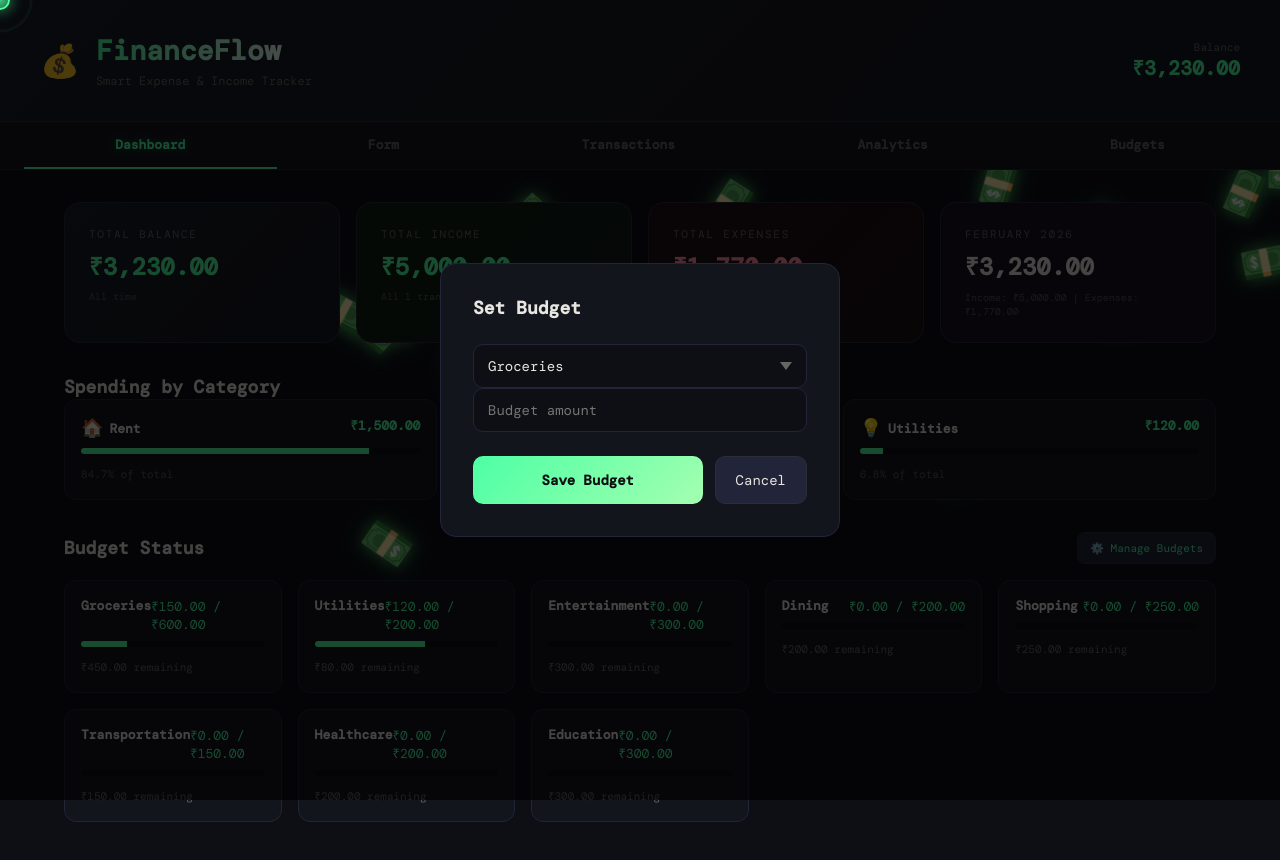
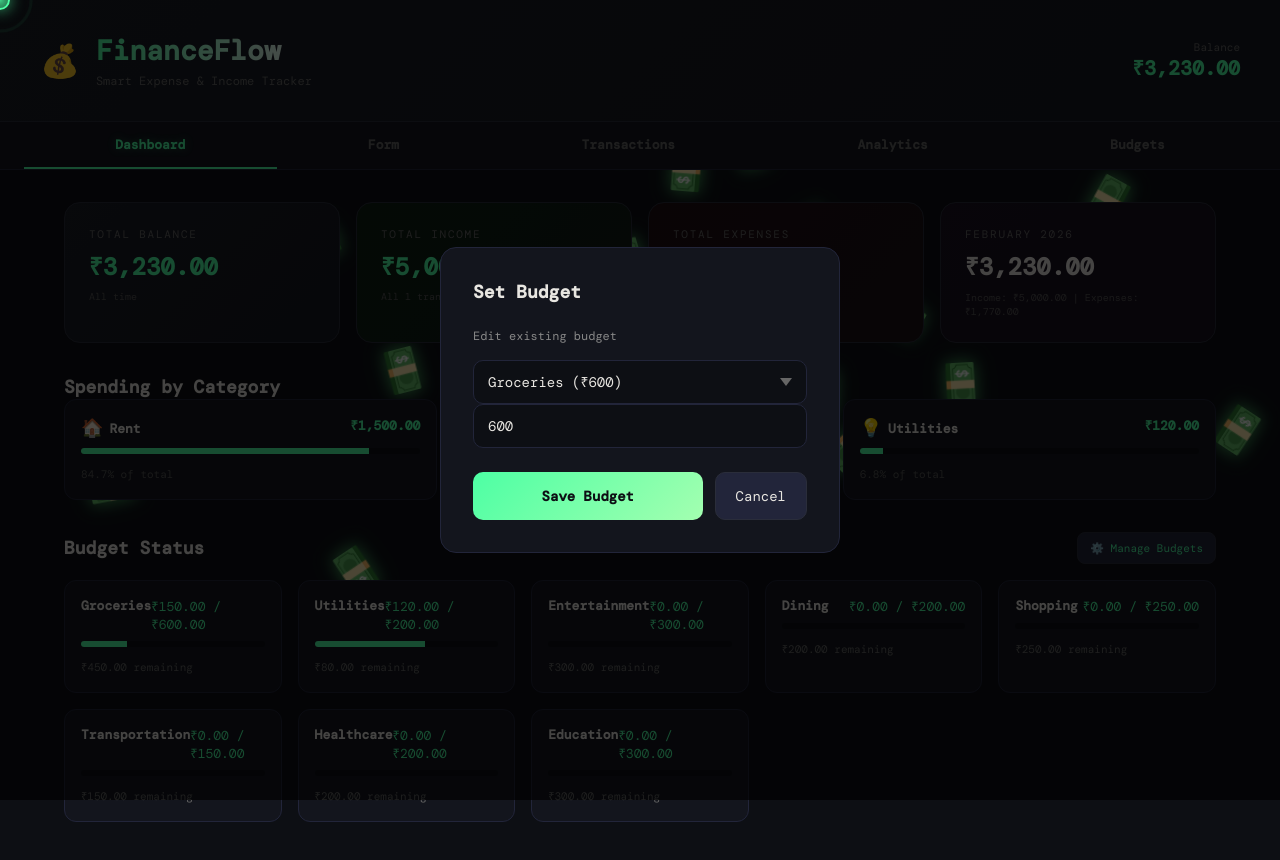
Before and after one commit to JadenC-339/my-expense-tracker, a React (Create React App) app: page / in a window 1280 px wide. Both pictures are taken after a click on the button "⚙️ Manage Budgets". Shown: the top 860 px of the page. Built offline with nearby package versions, Linux system fonts and the light colour scheme; a web font is replaced by a local one.

Commit message:
budget adding

```diff
--- a/src/App.js
+++ b/src/App.js
@@ -142,6 +142,16 @@ export default function App() {
     localStorage.setItem("budgets", JSON.stringify(budgets));
   }, [budgets]);
 
+  // Reset budget form when modal opens
+  useEffect(() => {
+    if (showBudgetModal) {
+      // Set the category to the first available category
+      const firstCategory = EXPENSE_CATEGORIES[0];
+      setSelectedBudgetCategory(firstCategory);
+      // Set the amount to existing budget or empty
+      setBudgetAmount(budgets[firstCategory]?.toString() || "");
+    }
+  }, [showBudgetModal, budgets]);
 
   // Calculate totals
   const totalIncome = transactions
@@ -963,6 +973,9 @@ export default function App() {
         <div style={styles.modal}>
           <div style={styles.modalContent}>
             <h2 style={styles.modalTitle}>Set Budget</h2>
+            <p style={{ fontSize: 12, color: "#888", marginBottom: "16px" }}>
+              {budgets[selectedBudgetCategory] ? "Edit existing budget" : "Add new budget"}
+            </p>
             <select
               style={styles.select}
               className="flow-input"
@@ -974,7 +987,7 @@ export default function App() {
             >
               {[...EXPENSE_CATEGORIES, ...Object.keys(budgets)].filter((v, i, a) => a.indexOf(v) === i).map((cat) => (
                 <option key={cat} value={cat}>
-                  {cat}
+                  {cat} {budgets[cat] ? `(₹${budgets[cat]})` : "(not set)"}
                 </option>
               ))}
             </select>
```
